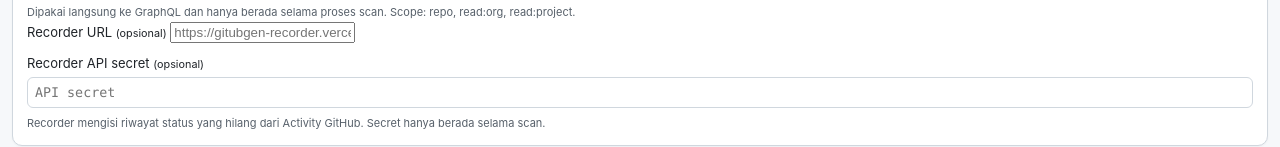
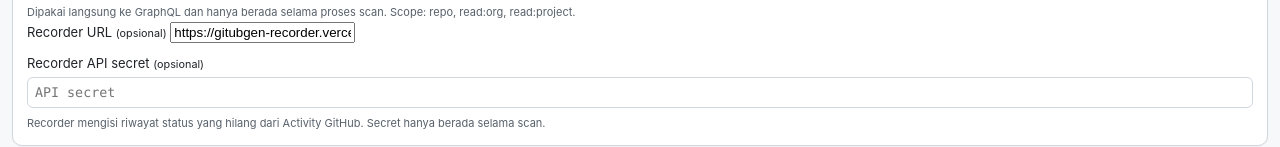
Before and after one commit to allifiz/gitubgen-v2, a website with bundled scripts: page src/sidepanel.html in a window 1280 px wide. Shown: the part 460-607 px from the top of the page. Built offline with nearby package versions, Linux system fonts and the light colour scheme.

Commit message:
chore: default recorder production URL

```diff
--- a/src/sidepanel.html
+++ b/src/sidepanel.html
@@ -36,7 +36,7 @@
       </label>
       <p class="hint">Dipakai langsung ke GraphQL dan hanya berada selama proses scan. Scope: repo, read:org, read:project.</p>
       <label>Recorder URL <small>(opsional)</small>
-        <input id="recorderUrl" type="url" placeholder="https://gitubgen-recorder.vercel.app">
+        <input id="recorderUrl" type="url" value="https://gitubgen-recorder.vercel.app" placeholder="https://gitubgen-recorder.vercel.app">
       </label>
       <label class="token-label">Recorder API secret <small>(opsional)</small>
         <input id="recorderSecret" type="password" autocomplete="off" placeholder="API secret">
```
